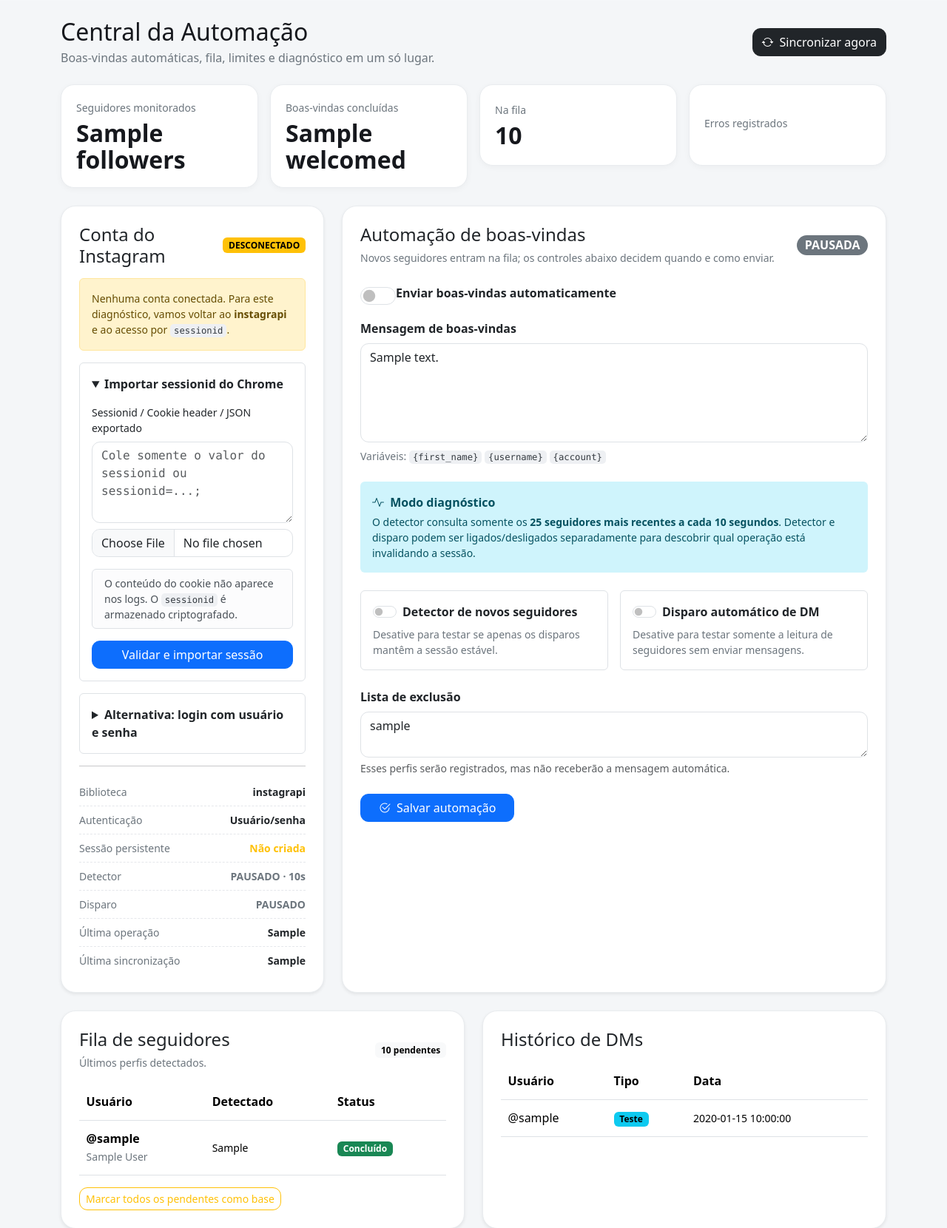
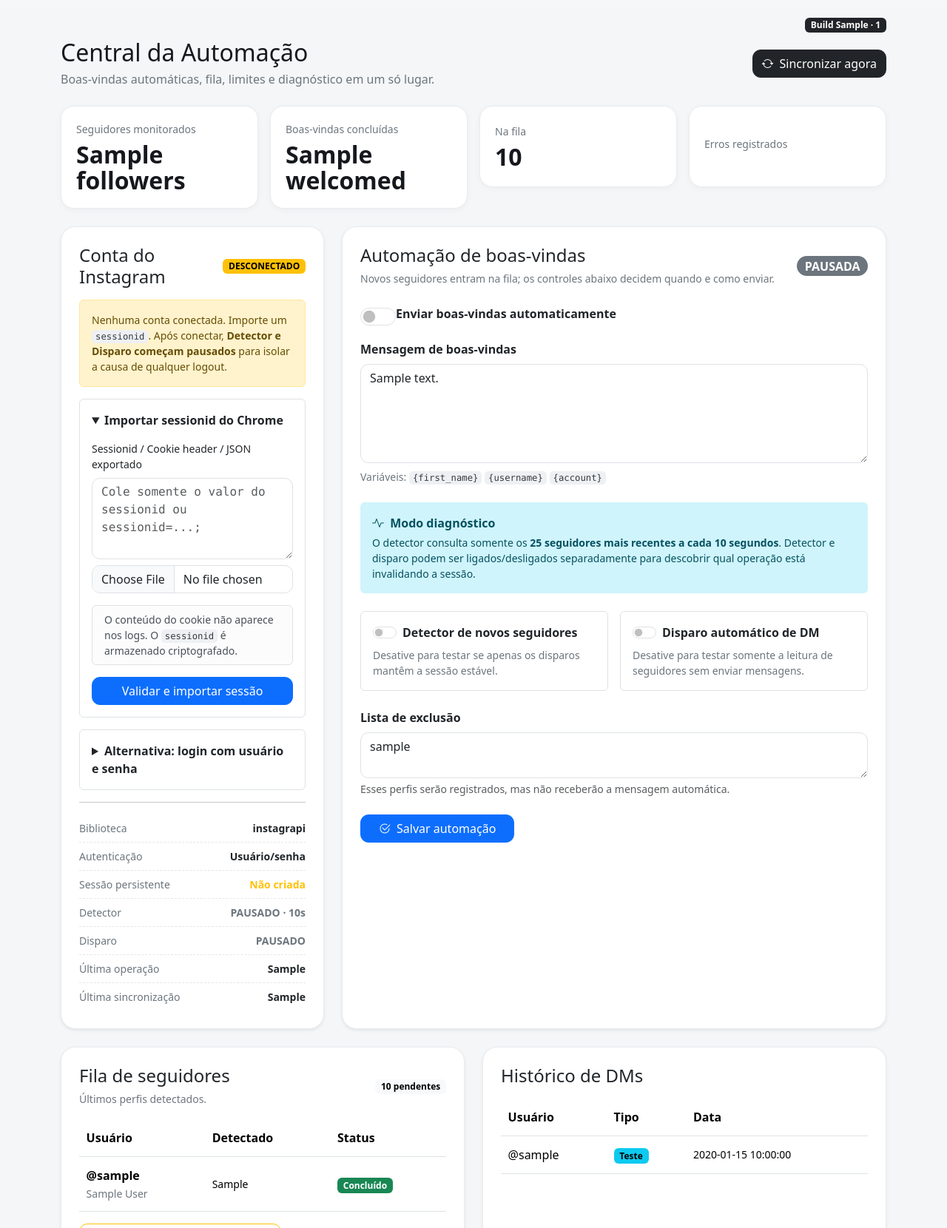
Before and after one commit to Hunter954/Welcome, a Flask app: template app/templates/dashboard.html in a window 1280 px wide. Shown: the part 56-1716 px from the top of the page at 74% size. Run offline with Flask 3, Linux system fonts and the light colour scheme; the template is opened without the code that fills it: most values are stand-ins (such as "Sample title", 1, 10 or a date in 2020).

Commit message:
Add files via upload

```diff
--- a/app/instagram_service.py
+++ b/app/instagram_service.py
@@ -39,6 +39,8 @@ SESSION_BACKUP_FILE = os.path.join(DATA_DIR, "instagram_session.backup.json")
 # de isolamento, mas não fica exposto no painel para evitar polling agressivo.
 DETECTOR_POLL_SECONDS = 60
 LATEST_FOLLOWERS_AMOUNT = 25
+APP_VERSION = "2026.08.14-instagrapi-clean-1"
+BOOT_ID = uuid.uuid4().hex[:8]
 
 LOGGER = logging.getLogger("instagram_automation")
 if not LOGGER.handlers:
@@ -142,6 +144,8 @@ def status():
         "session_saved": os.path.exists(SESSION_FILE),
         "auth_mode": get_setting("ig_auth_mode", "") or "sessionid",
         "library": "instagrapi",
+        "app_version": APP_VERSION,
+        "boot_id": BOOT_ID,
         "cooldown_until": get_setting("detector_cooldown_until", ""),
         "last_operation": get_setting("last_ig_operation", ""),
     }
@@ -282,6 +286,12 @@ def import_browser_session(raw):
         set_setting("ig_password_enc", "")
         set_setting("ig_auth_mode", "sessionid")
         set_setting("ig_connected", "true")
+        # Modo diagnóstico: uma sessão recém-importada não inicia leitura nem
+        # disparo automaticamente. Isso permite verificar se o simples bootstrap
+        # pelo sessionid já invalida a sessão antes de culpar detector/DM.
+        set_setting("detector_enabled", "false")
+        set_setting("sender_enabled", "false")
+        set_setting("welcome_enabled", "false")
         set_setting("last_error", "")
         set_setting("last_ig_operation", "sessionid_import")
         CLIENT = cl
@@ -429,7 +439,12 @@ def detect_followers(force_full=False):
 
         known_count = int(rows("SELECT COUNT(*) AS n FROM followers")[0]["n"])
         baseline = known_count == 0
-        amount = 0 if baseline or force_full else LATEST_FOLLOWERS_AMOUNT
+        # Nunca baixa a lista inteira automaticamente. A primeira execução usa
+        # apenas os mais recentes como baseline; isso evita uma requisição grande
+        # logo depois de importar a sessão.
+        amount = LATEST_FOLLOWERS_AMOUNT
+        if force_full:
+            amount = 0
 
         op_id = uuid.uuid4().hex[:8]
         _set_operation("detector")
@@ -615,6 +630,8 @@ def mark_pending_as_baseline():
 def detector_loop():
     log_event("INFO", "detector_started", "Detector iniciado", {
         "library": "instagrapi",
+        "app_version": APP_VERSION,
+        "boot_id": BOOT_ID,
         "poll_seconds": DETECTOR_POLL_SECONDS,
         "latest_amount": LATEST_FOLLOWERS_AMOUNT,
     })
@@ -629,7 +646,7 @@ def detector_loop():
 
 
 def sender_loop():
-    log_event("INFO", "sender_started", "Remetente iniciado", {"library": "instagrapi"})
+    log_event("INFO", "sender_started", "Remetente iniciado", {"library": "instagrapi", "app_version": APP_VERSION, "boot_id": BOOT_ID})
     while True:
         try:
             cfg = status()
--- a/app/main.py
+++ b/app/main.py
@@ -14,6 +14,8 @@ from .instagram_service import (
     start_worker,
     status,
     sync_once,
+    APP_VERSION,
+    BOOT_ID,
 )
 
 app = Flask(__name__)
@@ -33,7 +35,13 @@ def admin_required(fn):
 
 @app.get("/health")
 def health():
-    return {"ok": True}, 200
+    return {
+        "ok": True,
+        "app_version": APP_VERSION,
+        "boot_id": BOOT_ID,
+        "library": "instagrapi",
+        "git_commit": os.getenv("RAILWAY_GIT_COMMIT_SHA", "")[:12],
+    }, 200
 
 
 @app.route("/login", methods=["GET", "POST"])
--- a/app/templates/dashboard.html
+++ b/app/templates/dashboard.html
@@ -1,5 +1,6 @@
 {% extends "base.html" %}
 {% block content %}
+<div class="d-flex justify-content-end mb-2"><span class="badge text-bg-dark">Build {{ cfg.app_version }} · {{ cfg.boot_id }}</span></div>
 <div class="d-flex flex-wrap align-items-center justify-content-between gap-3 mb-4">
   <div>
     <h2 class="mb-1">Central da Automação</h2>
@@ -33,7 +34,7 @@
             <form method="post" action="{{ url_for('instagram_clear_session') }}" onsubmit="return confirm('Apagar a sessão salva do Instagram?');"><button class="btn btn-outline-secondary w-100">Limpar sessão persistente</button></form>
           </div>
         {% else %}
-          <div class="alert alert-warning small">Nenhuma conta conectada. Para este diagnóstico, vamos voltar ao <b>instagrapi</b> e ao acesso por <code>sessionid</code>.</div>
+          <div class="alert alert-warning small">Nenhuma conta conectada. Importe um <code>sessionid</code>. Após conectar, <b>Detector e Disparo começam pausados</b> para isolar a causa de qualquer logout.</div>
           <details class="border rounded p-3 mb-3" open>
             <summary class="fw-semibold" style="cursor:pointer">Importar sessionid do Chrome</summary>
             <div class="mt-3">
```
Also changed, not shown: README.md.
